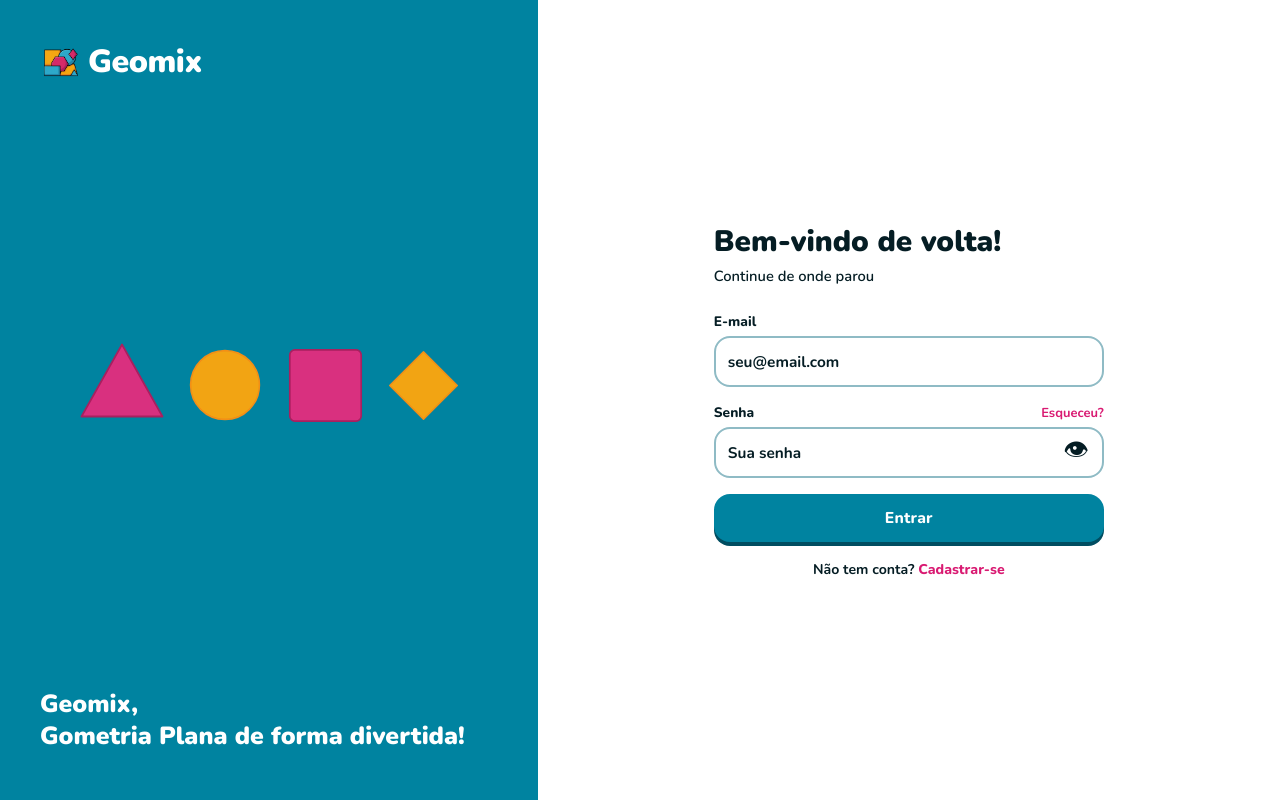
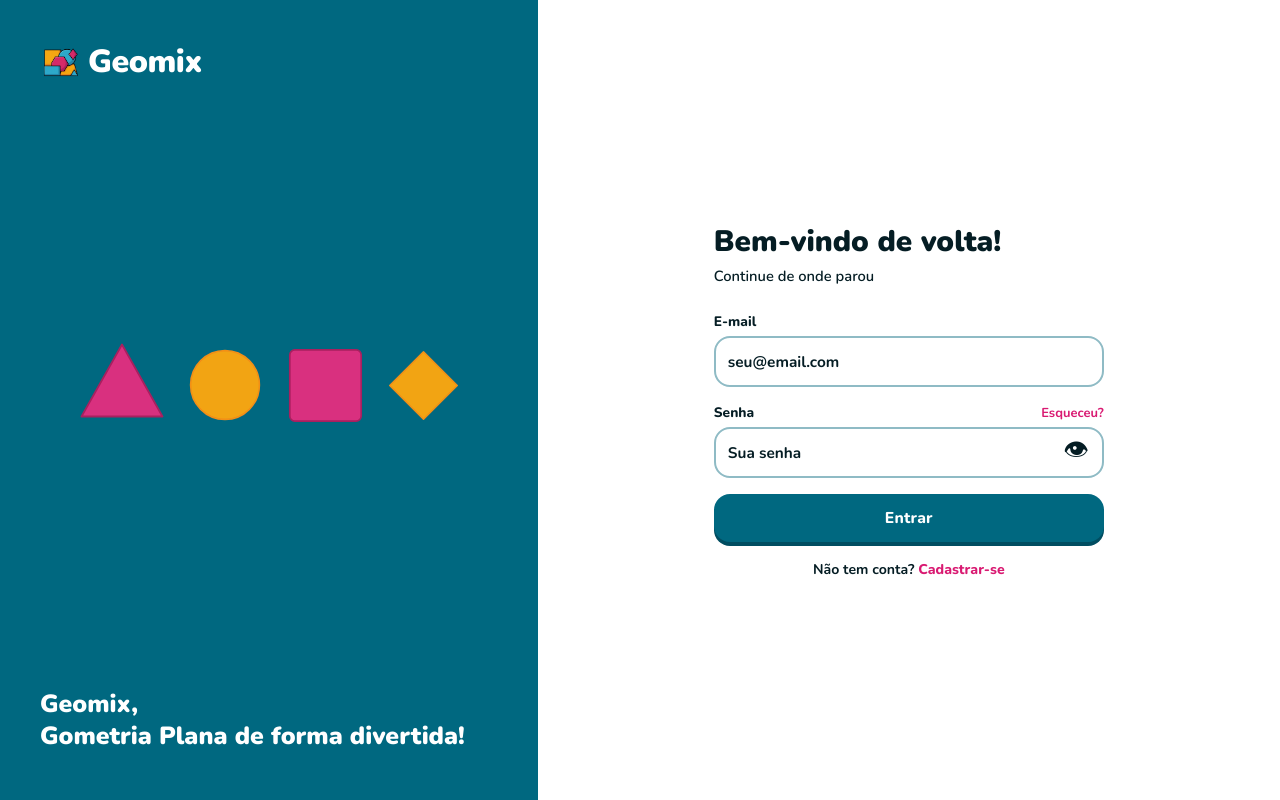
Before and after one commit to danidancr/Geomix, a Flask app: page /login in a window 1280 px wide. Run offline with Flask 3, Linux system fonts and the light colour scheme.

Commit message:
versao02 cadastro/login

```diff
--- a/static/style.css
+++ b/static/style.css
@@ -3,7 +3,7 @@
   --pink-dark: #8C0040;
   --pink-light: #FFF0F5;
 
-  --teal: #0083A0;
+  --teal: #006880;
   --teal-dark: #004D61;
   --teal-light: #E6F7FA;
 
```
